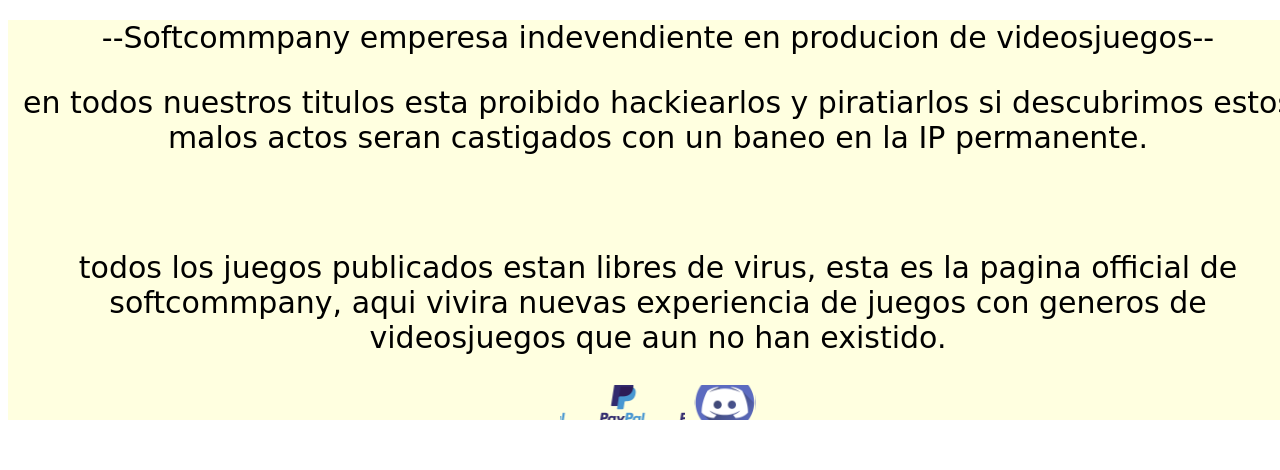
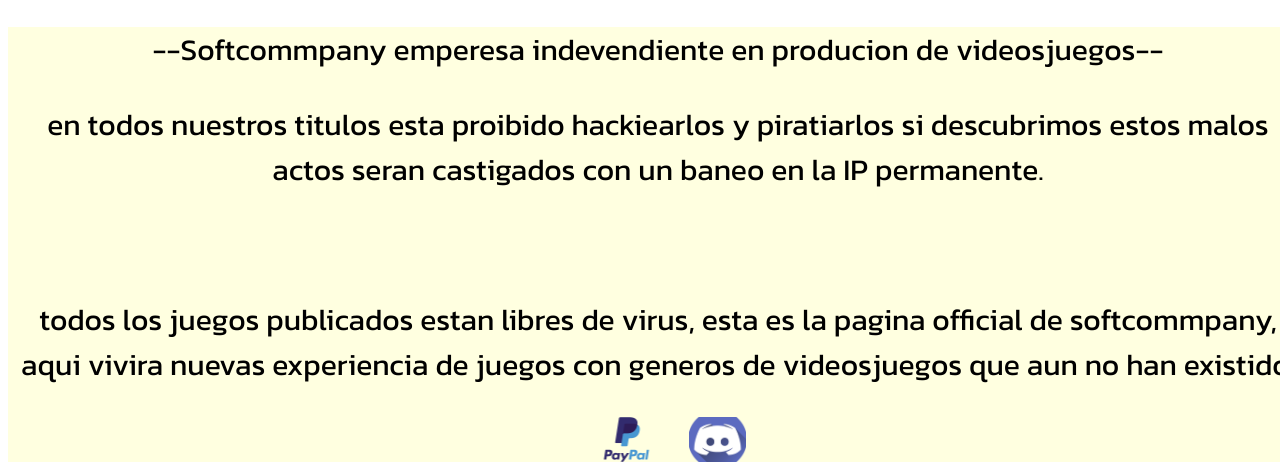
Before and after one commit to softcommpany/Softcommpany.com.github.io, a plain HTML site: page index.html in a window 1280 px wide. Shown: the part 618-1088 px from the top of the page. Before the commit the page ends 1046 px from the top, so only its background shows below. Drawn offline with Linux system fonts and the light colour scheme.

Commit message:
updateweb

```diff
--- a/appednd.css
+++ b/appednd.css
@@ -1,7 +1,12 @@
 body
 {
 	text-align: center;
-	font-family: cursive;
+	font-family: FuenteNormalWeb;
+}
+
+@font-face {
+  font-family: 'FuenteNormalWeb';
+  src: url("Font/Kanit-Regular.ttf");
 }
 
 .beginbox
--- a/appednddevice.css
+++ b/appednddevice.css
@@ -1,9 +1,14 @@
 body
 {
 	text-align: center;
-	font-family: cursive;
+	font-family: FuenteNormalWeb;
 	background-image: url(Texture/Background/fotolusido.gif);
 	background-size: 1500px;
+}
+
+@font-face {
+  font-family: 'FuenteNormalWeb';
+  src: url("Font/Kanit-Regular.ttf");
 }
 
 .beginbox
```
Also changed, not shown: Font/Kanit-Regular.ttf (added).
